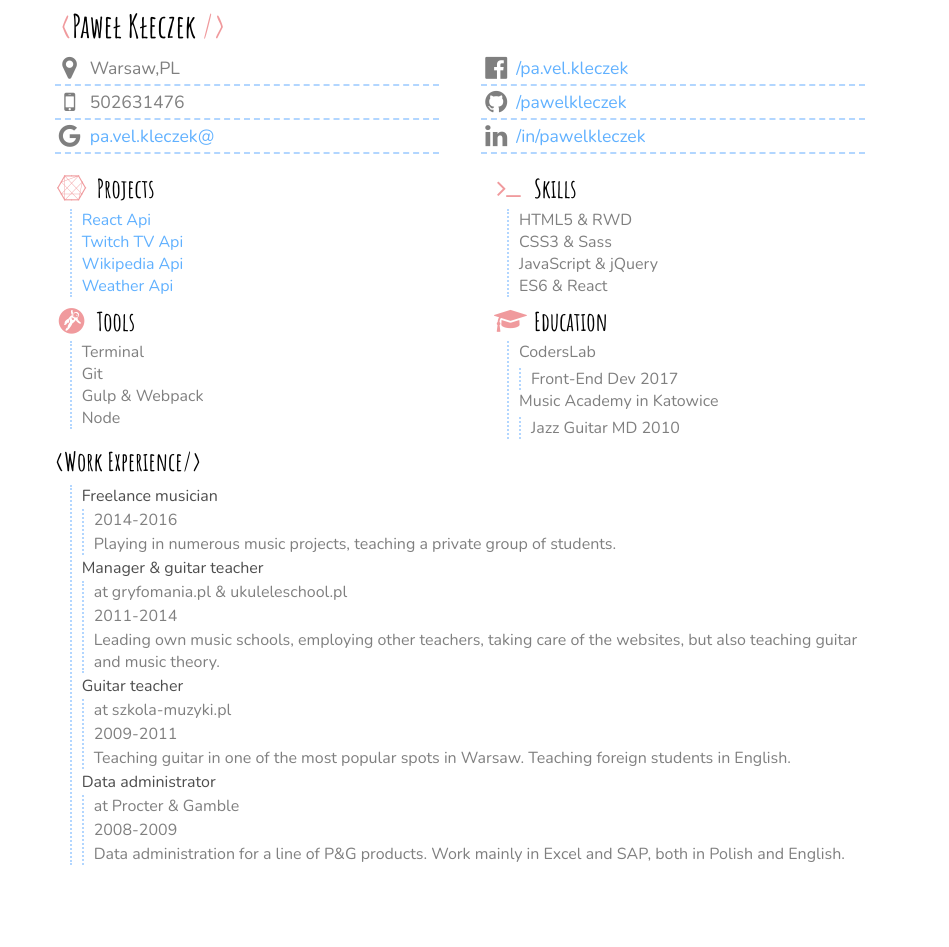
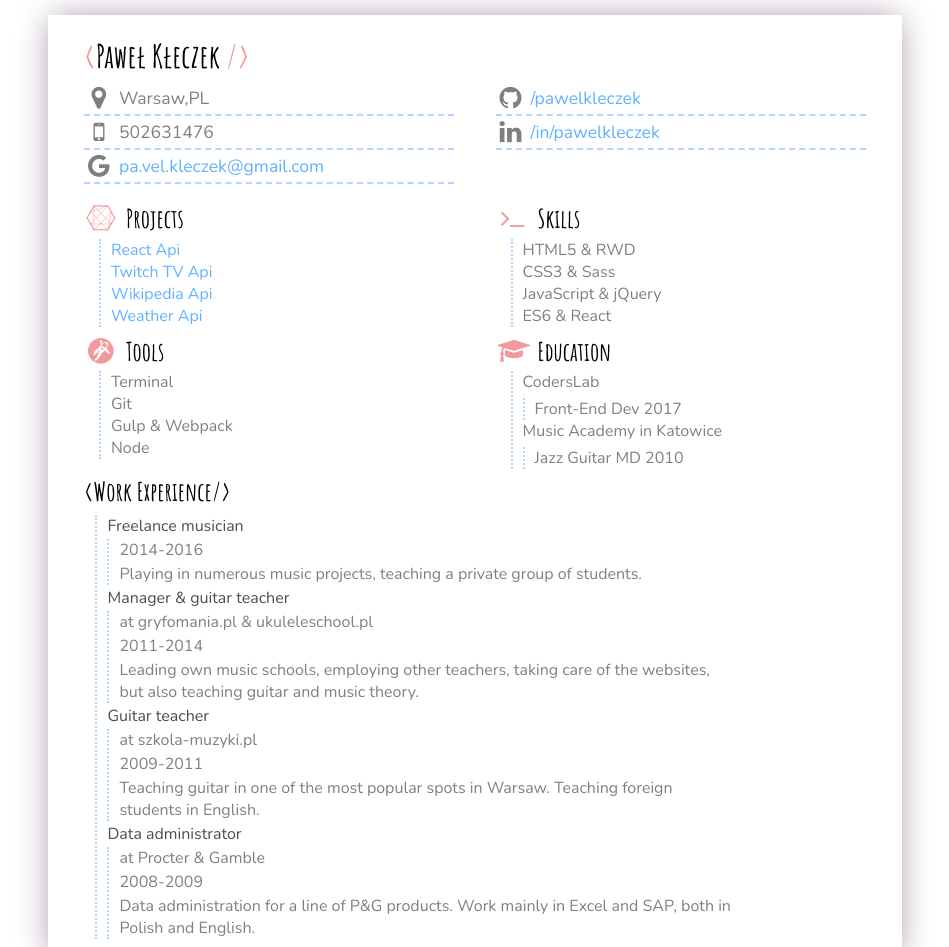
Before and after one commit to pawelkleczek/grid_testing, a website: page index.html in a window 1280 px wide. Shown: the top 947 px of the page, without its empty margins (180-1129 px from the left). Before the commit the page ends 886 px from the top, so only its background shows below. Drawn offline with nearby package versions, Linux system fonts and the light colour scheme.

Commit message:
Made paper view on web page, deleted facebook link, and added ending to mail address

```diff
--- a/index.html
+++ b/index.html
@@ -12,20 +12,15 @@
 
 <body>
     <div class='container'>
+        <div class='row'>
+            <div class='col-2 col-pr-1'></div>
+            <div class='col-8 col-pr-12 page'>
                 <header class='header'>
-            <div class='row'>
-                <div class='col-2 col-pr-1'>
-                </div>
-                <div class='col-10 col-pr-11'>
                             <h1 class='logo'><span class='logo__element'>&lt;</span class='logo__text'>Paweł Kłeczek <span class='logo__element'>/&gt;</span></h1>
-                </div>
-            </div>
                 </header>
                 <main class='main'>
                     <div class='row'>
-                <div class='col-2 col-pr-1'>
-                </div>
-                <div class='col-4 col-pr-5'>
+                        <div class='col-6 col-pr-6'>
                             <div class='contact-info'>
                                 <i class='fa fa-map-marker contact-info__icon' aria-hidden='true'></i> <span class='contact-info__text'>Warsaw,PL</span>
                             </div>
@@ -33,15 +28,12 @@
                                 <i class='fa fa-mobile contact-info__icon' aria-hidden='true'></i>
                                 <span class='contact-info__text'>502631476</span>
                             </div>
-                    <div class='contact-info'>
+							<div class='contact-info contact-info_different'>
 								<i class='fa fa-google contact-info__icon' aria-hidden='true'></i>
-                        <span class='contact-info__text'><a class='contact-info__link' href='mailto:pa.vel.kleczek@gmail.com?Subject=Praca%20front-end' target='_top'>pa.vel.kleczek@</a></span>
+								<span class='contact-info__text'><a class='contact-info__link' href='mailto:pa.vel.kleczek@gmail.com?Subject=Praca%20front-end' target='_top'>pa.vel.kleczek@gmail.com</a></span>
 							</div>
                         </div>
-                <div class='col-4 col-pr-5'>
-                    <div class='contact-info'>
-                        <i class='fa fa-facebook-official contact-info__icon' aria-hidden='true'></i> <span class='contact-info__text'><a class='contact-info__link' href='https://www.facebook.com/pa.vel.kleczek' target='blank'>/pa.vel.kleczek</a></span>
-                    </div>
+                        <div class='col-6 col-pr-6'>
                             <div class='contact-info'>
                                 <i class='fa fa-github contact-info__icon' aria-hidden='true'></i>
                                 <span class='contact-info__text'><a class='contact-info__link' href='https://github.com/pawelkleczek' target='blank'>/pawelkleczek</a></span>
@@ -53,11 +45,9 @@
                         </div>
                     </div>
                     <div class='row'>
-				<div class="infos">
-                <div class='col-2 col-pr-1'>
-                </div>
-                <div class='col-4 col-pr-5'>
-					<div class=" info-box">
+                        <div class='infos'>
+                            <div class='col-6 col-pr-6'>
+                                <div class=' info-box'>
                                     <div class='info-box__header'>
                                         <i class='fa fa-connectdevelop info-box__icon' aria-hidden='true'></i>
                                         <h2 class='info-box__text'>Projects</h2>
@@ -87,9 +77,7 @@
                             </div>
                         </div>
                         <div class='row infos'>
-                <div class='col-2 col-pr-1'>
-                </div>
-                <div class='col-4 col-pr-5'>
+                            <div class='col-6 col-pr-6'>
                                 <div class='info-box'>
                                     <div class='info-box__header'>
                                         <i class='fa fa-grav info-box__icon' aria-hidden='true'></i>
@@ -127,17 +115,9 @@
                     </div>
                 </main>
                 <footer class='footer'>
-            <div class='row'>
-                <div class='col-2 col-pr-1'>
-                </div>
-                <div class='col-8 col-pr-10'>
                             <h2 class='logo'>&lt;Work Experience/&gt;</h2>
-                </div>
-            </div>
-            <div class='row'>
-                <div class='col-2 col-pr-1'></div>
-                <div class='col-8  col-pr-10'>
-					<div class="experience">
+							<div class="col-10 col-pr-12">
+                            <div class='experience'>
                                 <ul class='list'>
                                     <li class='list__item'>Freelance musician
                                         <ul class='list'>
@@ -171,16 +151,13 @@
                                     </li>
                                 </ul>
 							</div>
-                </div>
-            </div>
-			<div class='row'>
-				<div class='col-2 col-pr-1'>
-				</div>
-				<div class='col-8 col-pr-10'>
                             <p class='agreement'>Wyrażam zgodę na przetwarzanie moich danych osobowych dla potrzeb niezbędnych do realizacji procesu rekrutacji (zgodnie z Ustawą z dnia 29.08.1997 roku o Ochronie Danych Osobowych; tekst jednolity: Dz. U. 2016 r. poz. 922).</p>
-				</div>
 							</div>
                 </footer>
             </div>
+
+        </div>
+    </div>
 </body>
+
 </html>
--- a/scss/content-flow/_footer.scss
+++ b/scss/content-flow/_footer.scss
@@ -9,7 +9,7 @@
 .experience {
 	width: 80%;
 	margin: 5px auto;
-	@media screen and (min-width: 35rem) {
+	@media screen and (min-width: 53rem) {
 		width: 95%;
 	}
 	@media print and (min-width: 200px) {
@@ -28,7 +28,7 @@
 	.list {
 		margin-left: 0;
 	}
-	@media screen and (min-width: 35rem) {
+	@media screen and (min-width: 53rem) {
 		margin-left: 15px;
 	}
 	@media print and (min-width: 200px) {
@@ -49,11 +49,12 @@
 	display: none;
 }
 
-@media print {
+@media print and (min-width: 200px) {
 	.agreement {
 		display: block;
+		position: relative;
 		color: $text-color;
 		font-size: .8rem;
-		margin-top: 10px;
+		bottom: 0;
 	}
 }
--- a/scss/content-flow/_global.scss
+++ b/scss/content-flow/_global.scss
@@ -4,3 +4,19 @@
 	box-sizing: border-box;
 	-webkit-print-color-adjust: exact;
 }
+
+
+.page {
+	@media screen and (min-width: 53rem) {
+		box-shadow: 0px 0px 32px -4px rgba(158,139,158,1);
+		margin: 15px 15px;
+		padding: 15px 15px;
+	}
+	@media print and (min-width: 200px) {
+		box-shadow: 0px 0px 32px -4px rgba(158,139,158,1);
+		margin: 0;
+		padding: 0;
+	}
+	margin: 15px 0;
+
+}
--- a/scss/content-flow/_header.scss
+++ b/scss/content-flow/_header.scss
@@ -8,7 +8,7 @@
 	line-height: 1;
 	width: 80%;
 	margin: 0 auto;
-	@media screen and (min-width: 35rem) {
+	@media screen and (min-width: 53rem) {
 		width: 95%;
 	}
 	@media print and (min-width: 200px) {
--- a/scss/partials/_colors.scss
+++ b/scss/partials/_colors.scss
@@ -3,3 +3,5 @@ $secondary-color: #F09A9D;
 $link-color: dodgerblue;
 $text-color: rgba(0,0,0, 0.5);
 $text-color-darker: rgba(0,0,0, 0.7);
+$background-color-sides: #F8F9EC;
+$background-color: snow;
--- a/scss/partials/_grid.scss
+++ b/scss/partials/_grid.scss
@@ -22,13 +22,15 @@ $width-base-print: (100%/$cols-print);
 }
 
 [class*='col-'] {
+	width: 100%;
 	float: left;
 	min-height: 1px;
-	width: 100%;
 	//gutter
 }
 
-@media screen and (min-width: 35rem) {
+
+
+@media screen and (min-width: 53rem) {
 	@for $i from 1 through $cols {
 		.col-#{$i} {
 			width: $width-base*$i;
```
Also changed, not shown: scss/content-flow/_main.scss (+5 -4 lines), css/main.css. Lines whose indentation alone changed are shown as unchanged.
